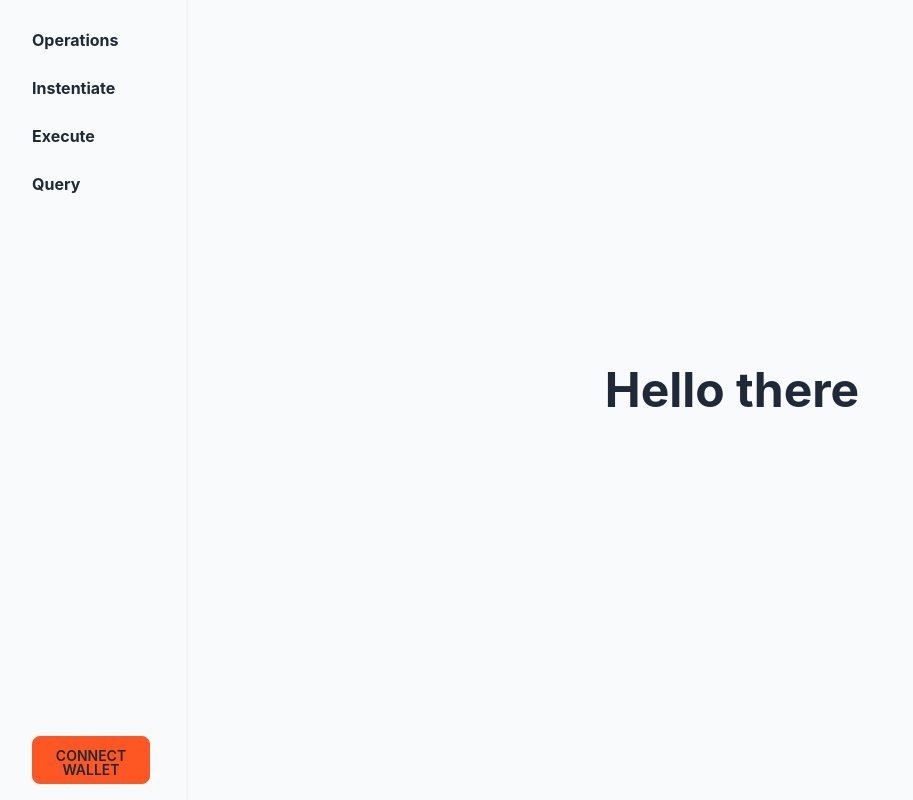
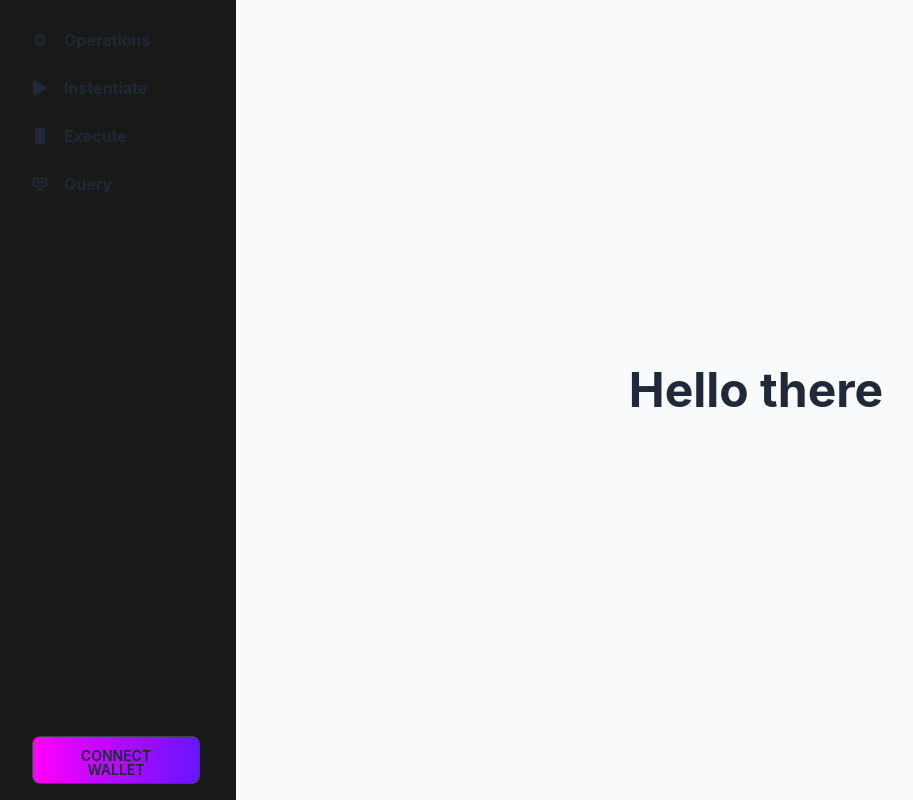
Before and after one commit to deus-labs/cw1-subkeys-dapp, a React (Create React App) app: page / in a window 1280 px wide. Shown: the whole page, without its empty margins (4-917 px from the left). Built offline with nearby package versions, Linux system fonts and the light colour scheme.

Commit message:
Add deus colors and play with colors

```diff
--- a/src/App.tsx
+++ b/src/App.tsx
@@ -1,6 +1,6 @@
 import { BrowserRouter as Router, Route, Switch } from "react-router-dom"
 import { ToastContainer } from "react-toastify"
-import { SdkProvider } from "./services/wallet"
+import { WalletProvider } from "./services/wallet"
 import PageLayout from "./layout/page"
 import { allowancesPath, operationPath, withdrawPath } from "./routes"
 import { ProtectedSwitch } from "./routes/ProtectedSwitch"
@@ -12,7 +12,7 @@ import "react-toastify/dist/ReactToastify.css"
 
 const App = (): JSX.Element => {
   return (
-    <SdkProvider>
+    <WalletProvider>
       <Router basename={process.env.PUBLIC_URL}>
         <PageLayout>
           <Switch>
@@ -25,8 +25,8 @@ const App = (): JSX.Element => {
           </Switch>
         </PageLayout>
       </Router>
-      <ToastContainer />
-    </SdkProvider>
+      <ToastContainer theme="dark" />
+    </WalletProvider>
   )
 }
 
--- a/src/components/Navbar.tsx
+++ b/src/components/Navbar.tsx
@@ -2,9 +2,9 @@ import { FaHamburger } from "react-icons/fa"
 
 const Navbar = (): JSX.Element => {
   return (
-    <div className="p-4 items-center bg-neutral text-neutral-content flex justify-end lg:hidden">
-      <label htmlFor="my-drawer">
-        <FaHamburger size={24} className="cursor-pointer" />
+    <div className="p-4 items-center bg-deus-dark text-neutral-content flex justify-end lg:hidden">
+      <label htmlFor="sidebar">
+        <FaHamburger size={24} className="cursor-pointer text-deus-red" />
       </label>
     </div>
   )
--- a/src/components/Sidebar.tsx
+++ b/src/components/Sidebar.tsx
@@ -9,12 +9,11 @@ import { useKeplr } from "src/services/keplr"
 import { useWallet } from "src/services/wallet"
 import { Link } from "react-router-dom"
 import Navbar from "./Navbar"
+import { FaPlay, FaMicrochip, FaSolarPanel, FaCentos } from "react-icons/fa"
 
 interface SidebarProps {
   content: JSX.Element
 }
-
-const ITEMS = [operationPath, instentiatePath, executePath, queryPath]
 
 const Sidebar = ({ content }: SidebarProps): JSX.Element => {
   const { initialized } = useWallet()
@@ -33,33 +32,44 @@ const Sidebar = ({ content }: SidebarProps): JSX.Element => {
     else connect()
   }
 
-  const renderList = (): JSX.Element[] => {
-    return ITEMS.map((item) => {
-      return (
-        <li key={item}>
-          <Link className="capitalize font-bold" to={`/${item}`}>
-            {item}
-          </Link>
-        </li>
-      )
-    })
-  }
-
   return (
-    <div className="shadow bg-base-200 drawer drawer-mobile h-full w-screen">
-      <input id="my-drawer" type="checkbox" className="drawer-toggle" />
+    <div className="shadow bg-deus-dark drawer drawer-mobile h-full w-screen">
+      <input id="sidebar" type="checkbox" className="drawer-toggle" />
       <div className="flex flex-col drawer-content">
         <Navbar />
         {content}
       </div>
       <div className="drawer-side">
-        <label htmlFor="my-drawer" className="drawer-overlay"></label>
-        <ul className="menu p-4 overflow-y-auto w-48 border-r-2 border-gray-100 text-base-content">
-          {renderList()}
+        <label htmlFor="sidebar" className="drawer-overlay"></label>
+        <ul className="menu p-4 overflow-y-auto w-60 bg-deus-gray">
+          <li>
+            <Link className="capitalize font-bold" to={`/${operationPath}`}>
+              <FaCentos className="mr-4" />
+              {operationPath}
+            </Link>
+          </li>
+          <li>
+            <Link className="capitalize font-bold" to={`/${instentiatePath}`}>
+              <FaPlay className="mr-4" />
+              {instentiatePath}
+            </Link>
+          </li>
+          <li>
+            <Link className="capitalize font-bold" to={`/${executePath}`}>
+              <FaMicrochip className="mr-4" />
+              {executePath}
+            </Link>
+          </li>
+          <li>
+            <Link className="capitalize font-bold" to={`/${queryPath}`}>
+              <FaSolarPanel className="mr-4" />
+              {queryPath}
+            </Link>
+          </li>
           <li className="h-full justify-end">
             <button
               onClick={buttonOnClick}
-              className={`btn btn-error mx-5 ${
+              className={`btn bg-gradient-to-r from-deus-pink to-deus-purple hover:opacity-80 mx-5 ${
                 keplr.initializing ? "loading" : ""
               }`}
             >
--- a/src/layout/page.tsx
+++ b/src/layout/page.tsx
@@ -2,7 +2,7 @@ import Sidebar from "src/components/Sidebar"
 
 const PageLayout = ({ children }: any): JSX.Element => {
   return (
-    <div className="flex flex-col max-h-screen h-screen">
+    <div className="flex flex-col max-h-screen h-screen bg-deus-dark">
       <div className="flex-grow">
         <Sidebar content={children} />
       </div>
--- a/src/services/keplr.ts
+++ b/src/services/keplr.ts
@@ -27,6 +27,7 @@ export function useKeplr() {
     const loadKeplrWallet = async (): Promise<OfflineSigner> => {
       const anyWindow: any = window
       if (!anyWindow.getOfflineSigner) {
+        setInitializing(false)
         throw new Error("Keplr extension is not available")
       }
 
--- a/src/services/wallet.tsx
+++ b/src/services/wallet.tsx
@@ -38,7 +38,7 @@ export const CosmWasmContext =
 export const useWallet = (): CosmWasmContextType =>
   React.useContext(CosmWasmContext)
 
-export function SdkProvider({ children }: any): JSX.Element {
+export function WalletProvider({ children }: any): JSX.Element {
   const [signer, setSigner] = useState<OfflineSigner>()
   const [client, setClient] = useState<SigningCosmWasmClient>()
 
--- a/tailwind.config.js
+++ b/tailwind.config.js
@@ -2,7 +2,16 @@ module.exports = {
   purge: ["./src/**/*.{js,jsx,ts,tsx}", "./public/index.html"],
   darkMode: "media", // or 'media' or 'class'
   theme: {
-    extend: {},
+    extend: {
+      colors: {
+        "deus-dark": "#101010",
+        "deus-gray": "#191919",
+        "deus-purple": "#6715FF",
+        "deus-pink": "#FF00FF",
+        "deus-blue": "#001EFF",
+        "deus-red": "#F81F01",
+      },
+    },
   },
   variants: {
     extend: {},
```
